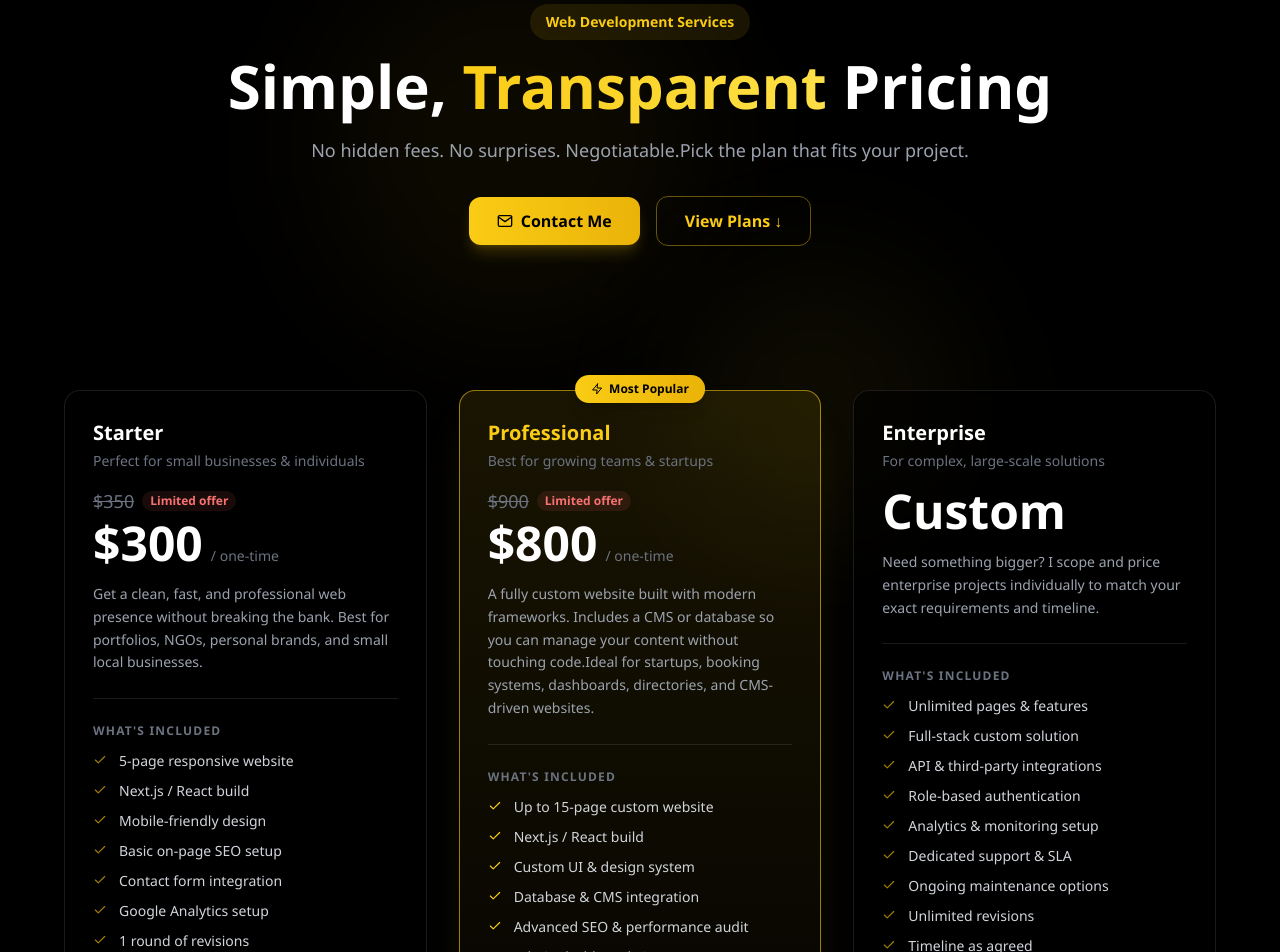
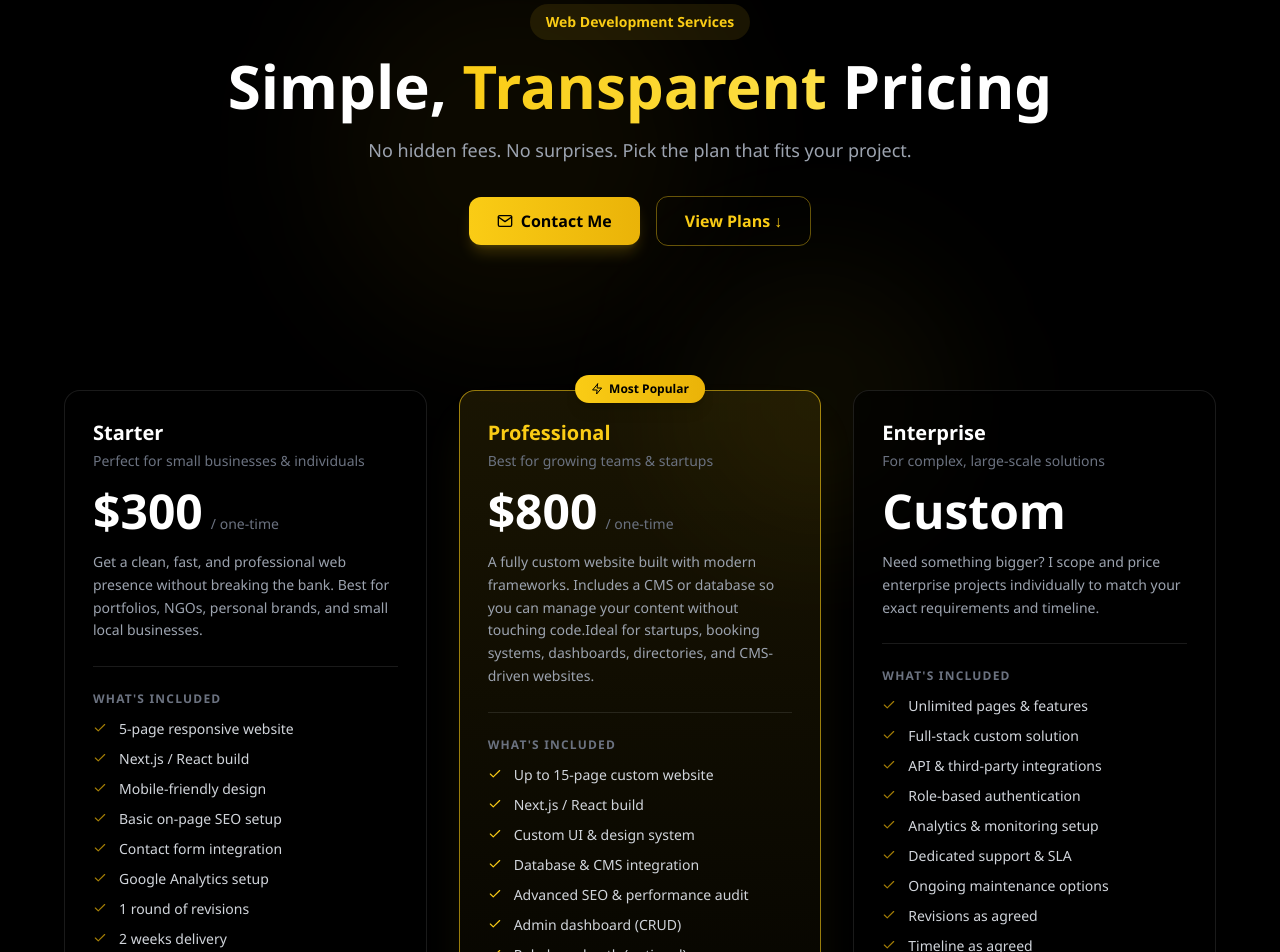
Before and after one commit to SiThuHtin/job-portfolio, a Next.js app: page /pricing in a window 1280 px wide. Shown: the part 140-1092 px from the top of the page. Built offline with nearby package versions, Linux system fonts and the light colour scheme; no server answers; the database is empty.

Commit message:
fix(pricing): remove permanent 'Limited offer' discounts
Show real prices only, 'Unlimited revisions' -> 'Revisions as agreed',
drop 'Negotiatable'. (Unused PricingSection was removed in b1599c4.)

Co-Authored-By: Claude Opus 5.5 <noreply@anthropic.com>

```diff
--- a/app/pricing/PricingPageContent.jsx
+++ b/app/pricing/PricingPageContent.jsx
@@ -11,7 +11,6 @@ const plans = [
     name: 'Starter',
     tagline: 'Perfect for small businesses & individuals',
     price: '$300',
-    originalPrice: '$350',
     duration: 'one-time',
     highlight: false,
     badge: null,
@@ -37,7 +36,6 @@ const plans = [
     name: 'Professional',
     tagline: 'Best for growing teams & startups',
     price: '$800',
-    originalPrice: '$900',
     duration: 'one-time',
     highlight: true,
     badge: 'Most Popular',
@@ -76,7 +74,7 @@ const plans = [
       { label: 'Analytics & monitoring setup', note: null },
       { label: 'Dedicated support & SLA', note: null },
       { label: 'Ongoing maintenance options', note: null },
-      { label: 'Unlimited revisions', note: null },
+      { label: 'Revisions as agreed', note: null },
       { label: 'Timeline as agreed', note: null },
     ],
     notIncluded: [],
@@ -199,7 +197,7 @@ export default function PricingPageContent({ projects = [] }) {
             Pricing
           </h1>
           <p className="text-gray-400 text-base md:text-lg max-w-2xl mx-auto mb-8">
-            No hidden fees. No surprises. Negotiatable.Pick the plan that fits your project.
+            No hidden fees. No surprises. Pick the plan that fits your project.
           </p>
           <div className="flex flex-col sm:flex-row items-center justify-center gap-4">
             <Link
@@ -252,16 +250,6 @@ export default function PricingPageContent({ projects = [] }) {
               </div>
 
               <div className="mb-4">
-                {plan.originalPrice && (
-                  <div className="flex items-center gap-2 mb-1">
-                    <span className="text-gray-500 text-lg line-through">
-                      {plan.originalPrice}
-                    </span>
-                    <span className="text-xs font-bold text-red-400 bg-red-400/10 px-2 py-0.5 rounded-full">
-                      Limited offer
-                    </span>
-                  </div>
-                )}
                 <span className="text-4xl md:text-5xl font-extrabold text-white">{plan.price}</span>
                 {plan.duration !== 'quote' && (
                   <span className="ml-2 text-gray-500 text-sm">/ {plan.duration}</span>
```
